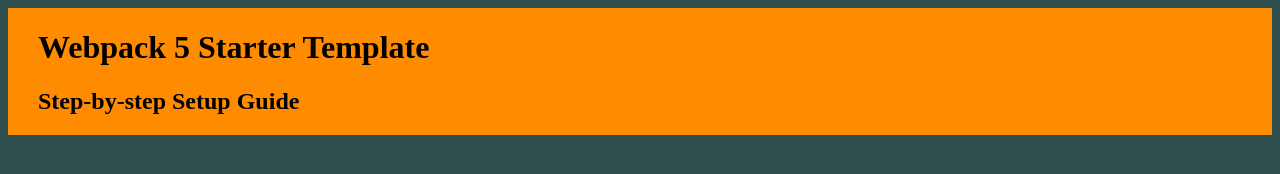
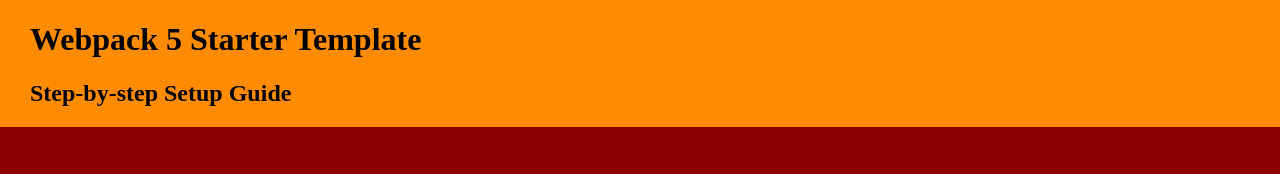
Before and after one commit to sa2209GitHub/webpack5-starter-template, a website built with webpack: page src/index.html in a window 1280 px wide. Built offline with nearby package versions, Linux system fonts and the light colour scheme.

Commit message:
Install "sass" and "sass-loader" as development dependencies

```diff
--- a/package.json
+++ b/package.json
@@ -7,7 +7,7 @@
     "serve": "export NODE_ENV=development && webpack serve",
     "build:dev": "export NODE_ENV=development && webpack",
     "build:prod": "export NODE_ENV=production && webpack",
-    "clean": "rm -rf ./dist/*"
+    "clean": "rm -rf ./dist"
   },
   "repository": {
     "type": "git",
@@ -30,6 +30,8 @@
     "html-loader": "^4.2.0",
     "html-webpack-plugin": "^5.5.0",
     "mini-css-extract-plugin": "^2.6.1",
+    "sass": "^1.55.0",
+    "sass-loader": "^13.0.2",
     "style-loader": "^3.3.1",
     "webpack": "^5.74.0",
     "webpack-cli": "^4.10.0",
--- a/src/index.js
+++ b/src/index.js
@@ -1,5 +1,5 @@
 import './index.html';
-import './styles/style.css';
+import './styles/style.scss';
 
 import { sum, sub, mul, div } from './modules/module';
 
--- a/src/styles/style.css
+++ b/src/styles/modules/_header.scss
@@ -1,5 +1,5 @@
 body {
-    background-color: darkslategrey;
+    background-color: $darkred;
 }
 
 header {
--- /dev/null
+++ b/src/styles/style.scss
@@ -0,0 +1,3 @@
+@import './libraries/normalize';
+@import './variables/colors';
+@import './modules/header'
--- a/webpack.config.js
+++ b/webpack.config.js
@@ -37,6 +37,7 @@
                 use: [
                     devMode ? 'style-loader' : MiniCssExtractPlugin.loader,
                     'css-loader',
+                    'sass-loader',
                 ],
             },
         ],
```
Also changed, not shown: README.md, 1 other file.
